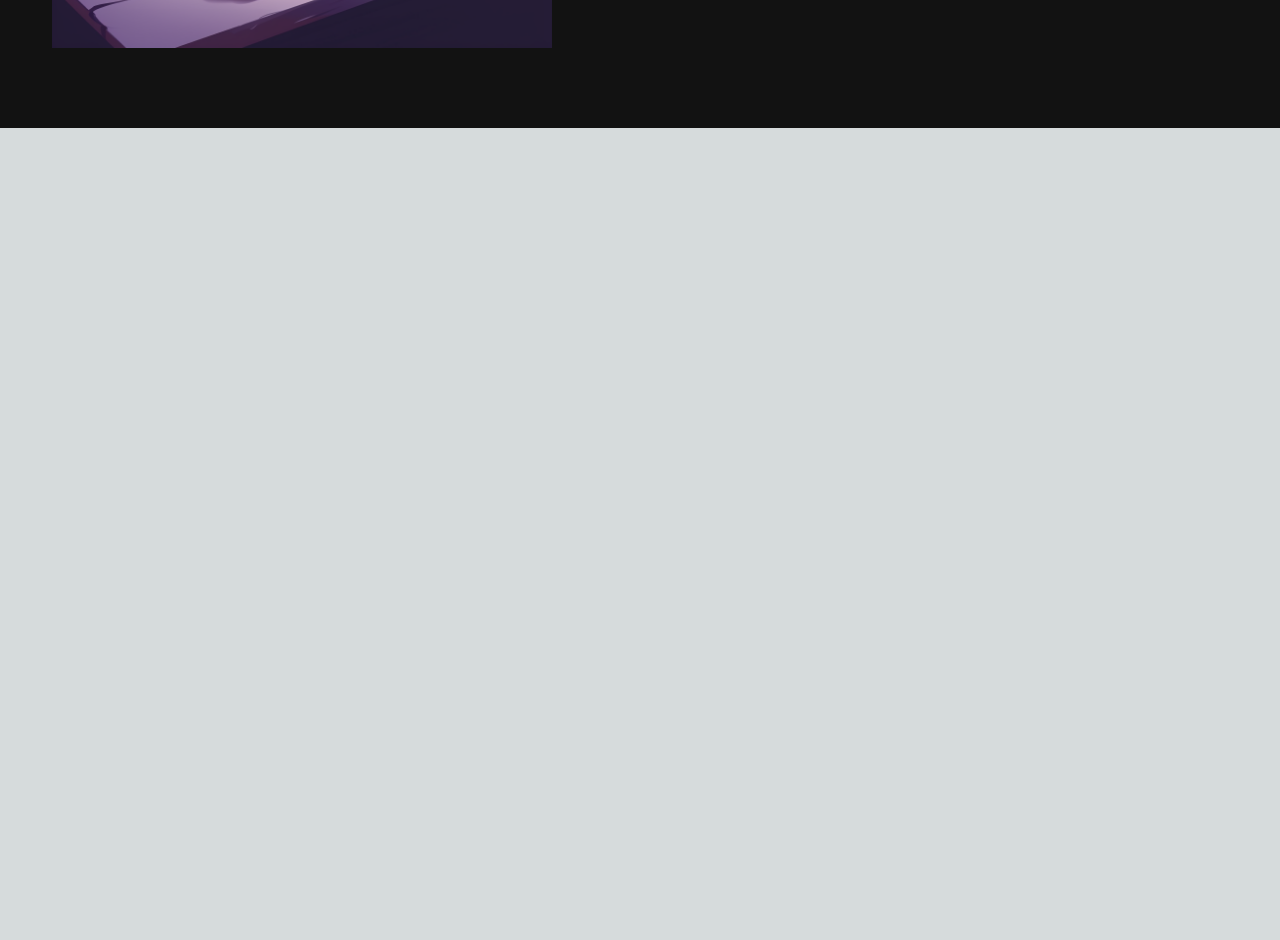
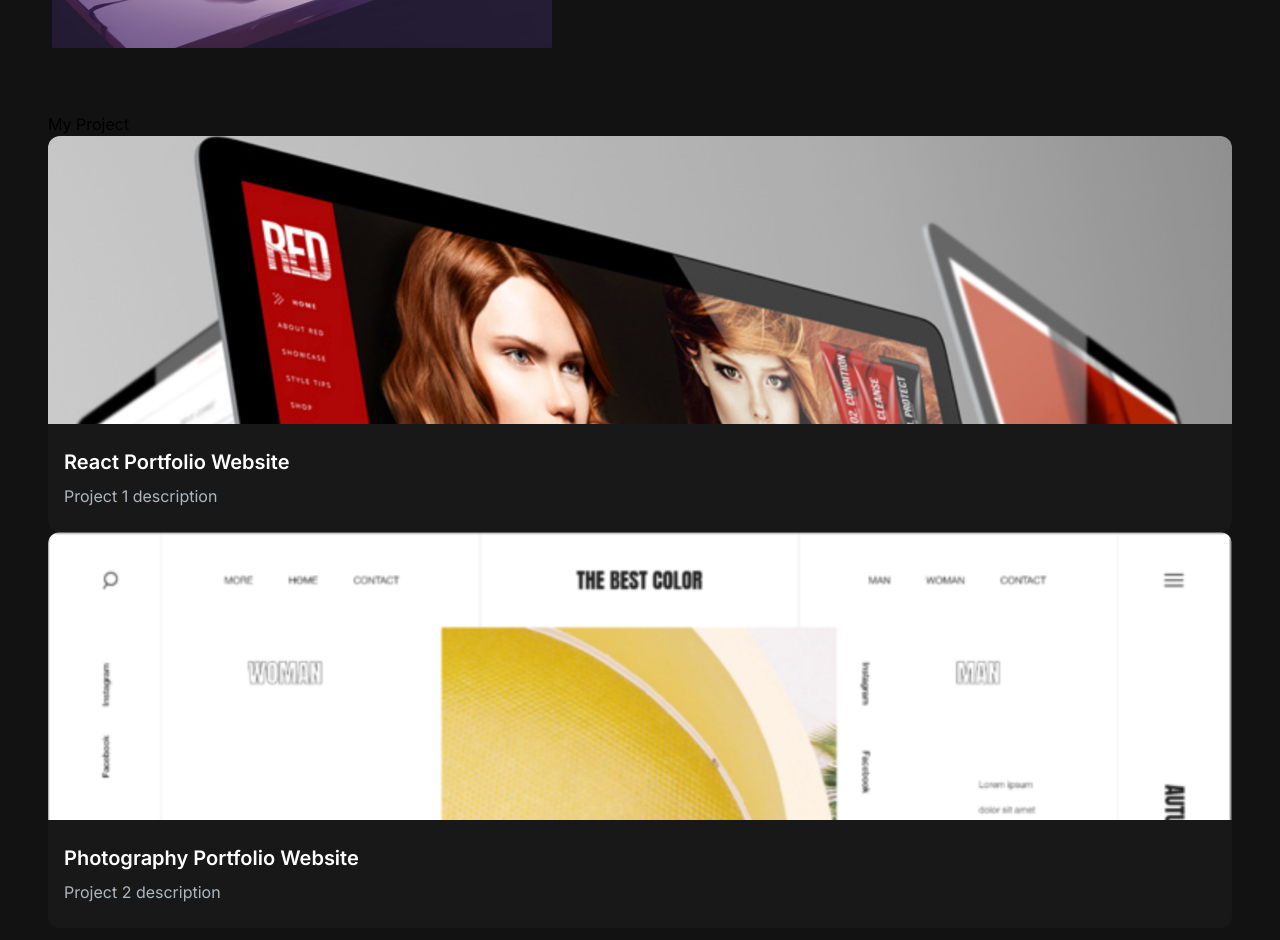
Before and after one commit to manuelxgabriel/personal-website, a Next.js app: page / in a window 1280 px wide. Shown: the part 960-1900 px from the top of the page. Before the commit the page ends 1088 px from the top, so only its background shows below. Built offline with nearby package versions, Linux system fonts and the light colour scheme.

Commit message:
checkpoint in creating the portfolio section

```diff
--- /dev/null
+++ b/src/app/components/ProjectCard.jsx
@@ -0,0 +1,24 @@
+import React from 'react';
+import { CodeBracketIcon, EyeIcon } from '@heroicons/react/24/solid';
+import Link from 'next/link';
+
+const ProjectCard = ({imgUrl, title, description}) => {
+  return (
+    <div>
+        <div className='h-52 md:h-72 rounded-t-xl relative group'
+            style={{background: `url(${imgUrl})`, backgroundSize: "cover" }}>
+                <div className='overlay absolute top-0 left-0  w-full h-full bg-[#181818] bg-opacity-0 hidden group-hover:flex group-hover:bg-opacity-80 transition duration-500'>
+                    <Link href='/' className='h-14 w-14 border relative rounded-full border-[#ADB7BE]'>
+                        <CodeBracketIcon className='h-10 w-10 text-[#ADB7BE] m-2 cursor-pointer hover:white' />
+                    </Link>
+                </div>
+        </div>
+        <div className='text-white rounded-b-xl bg-[#181818] py-6 px-4'>
+            <h5 className='text-xl font-semibold mb-2'>{title}</h5>
+            <p className='text-[#ADB7BE]'>{description}</p>
+        </div>
+    </div>
+  )
+}
+
+export default ProjectCard
--- a/src/app/components/ProjectsSections.jsx
+++ b/src/app/components/ProjectsSections.jsx
@@ -1,9 +1,40 @@
 import React from 'react'
+import ProjectCard from './ProjectCard'
+
+const projectsData = [
+    {
+        id: 1,
+        title: "React Portfolio Website",
+        description: "Project 1 description",
+        image: "/images/projects/1.png",
+        tag: ["All", "Web"]
+    },
+    {
+        id: 2,
+        title: "Photography Portfolio Website",
+        description: "Project 2 description",
+        image: '/images/projects/2.png',
+        tag: ["All", "Web"]
+    }
+]
+
 
 const ProjectsSections = () => {
   return (
     <div>
         <h2>My Project</h2>
+        <div>
+            {
+                projectsData.map((project) =>
+                <ProjectCard
+                    key={project.id}
+                    title={project.title}
+                    description={project.description}
+                    imgUrl={project.image}
+                />
+                )
+            }
+        </div>
     </div>
   )
 }
--- a/src/app/page.js
+++ b/src/app/page.js
@@ -2,6 +2,7 @@
 import HeroSection from './components/HeroSection'
 import Navbar from './components/Navbar'
 import AboutSection from "./components/AboutSection";
+import ProjectsSections from './components/ProjectsSections';
 
 
 export default function Home() {
@@ -11,6 +12,7 @@
       <div className='container mt-24 mx-auto px-12 py-4'>
         <HeroSection/>
         <AboutSection />
+        <ProjectsSections/>
       </div>
     </main>
   )
```
Also changed, not shown: public/images/projects/1.png (added), public/images/projects/2.png (added).
